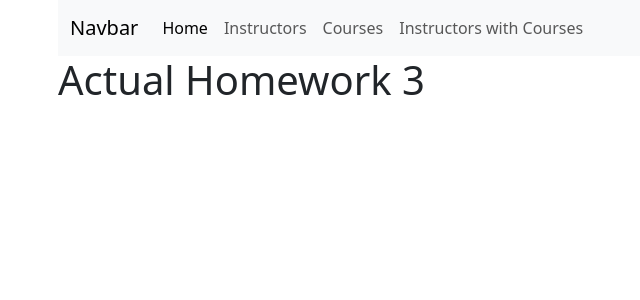
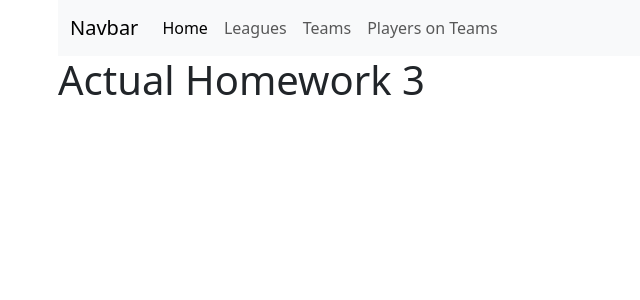
Before and after one commit to Gaines2025/actualHW3.4013, a PHP site: page / in a window 1280 px wide. Shown: the top 300 px of the page, without its empty margins (24-664 px from the left). Run offline with PHP 8.4, Linux system fonts and the light colour scheme.

Commit message:
Update view-header.php

```diff
--- a/view-header.php
+++ b/view-header.php
@@ -20,13 +20,13 @@
           <a class="nav-link active" aria-current="page" href="/">Home</a>
         </li>
         <li class="nav-item">
-          <a class="nav-link" href="instructors.php">Instructors</a>
+          <a class="nav-link" href="instructors.php">Leagues</a>
         </li>
          <li class="nav-item">
-          <a class="nav-link" href="courses.php">Courses</a>
+          <a class="nav-link" href="courses.php">Teams</a>
         </li>
          <li class="nav-item">
-          <a class="nav-link" href="instructors-with-courses.php">Instructors with Courses</a>
+          <a class="nav-link" href="instructors-with-courses.php">Players on Teams</a>
         </li>
       </ul>
     </div>
```
